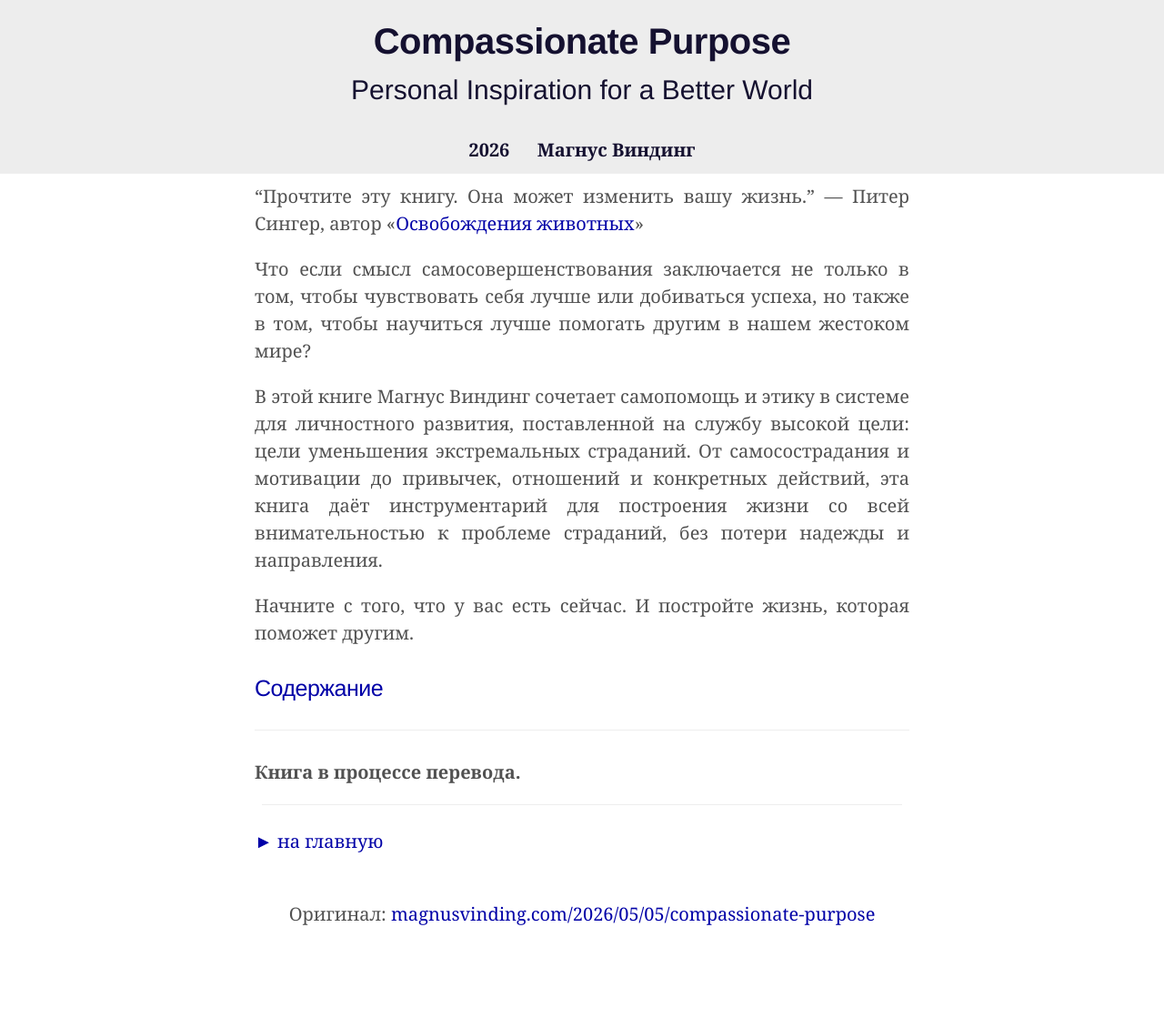
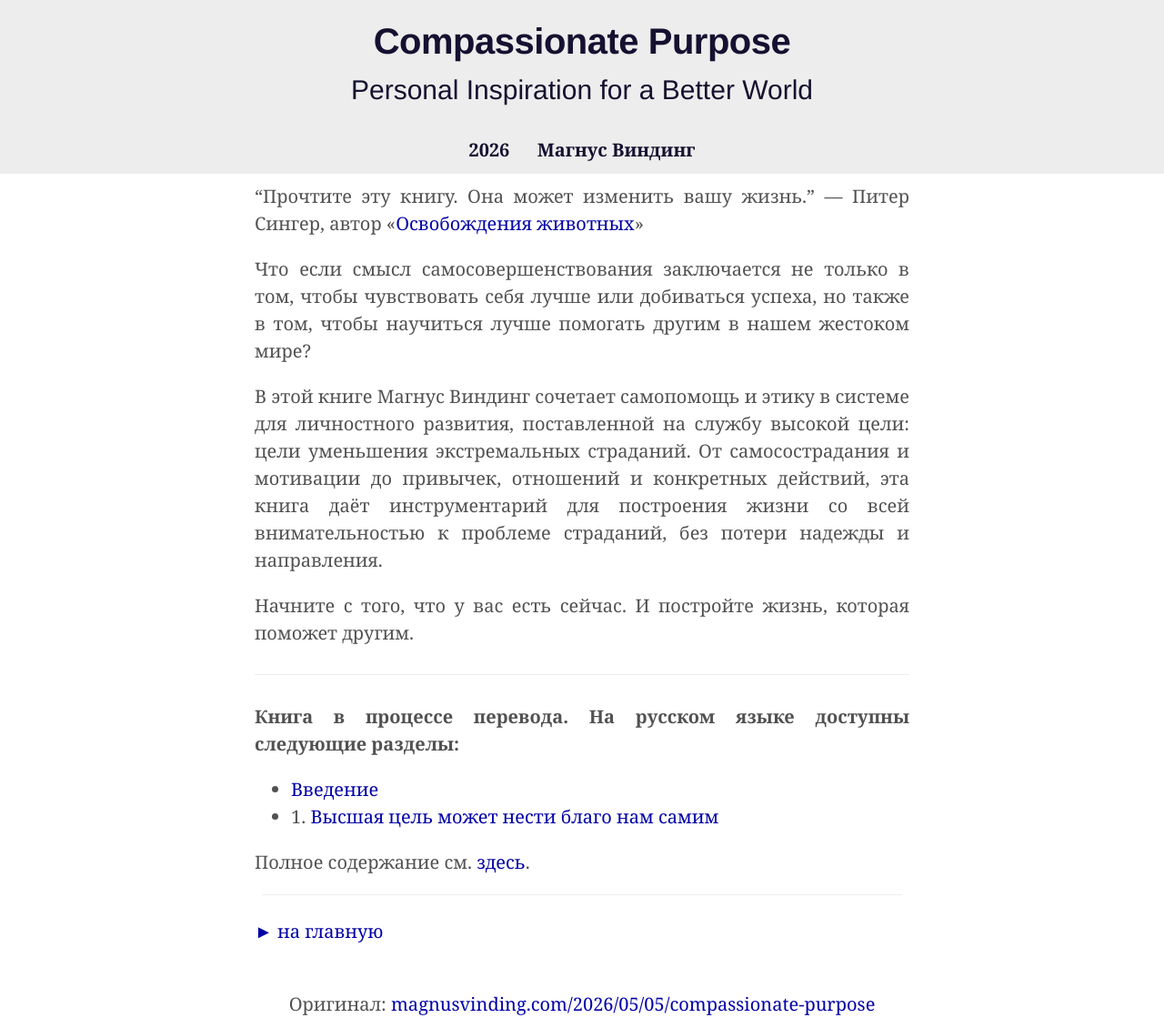
Before and after one commit to ReducingSuffering/reducingsuffering.github.io, a Jekyll site: the page built from compassionate-purpose/index.md, in a window 1280 px wide. Shown: the whole page at 91% size. Built offline with Jekyll 4.4.1, drawn with Linux system fonts in a browser that asks for light colours; before the commit the page ends 1020 px from its top, so only the background shows below that.

Commit message:
Update index.md

```diff
--- a/compassionate-purpose/index.md
+++ b/compassionate-purpose/index.md
@@ -16,8 +16,11 @@ excerpt: "Мир страдает, и страдания требуют, что
 
 Начните с того, что у вас есть сейчас. И постройте жизнь, которая поможет другим.
 
-<h3><a href="contents.html">Содержание</a></h3>
-
 ---
 
-<b>Книга в процессе перевода.</b>
+<b>Книга в процессе перевода. На русском языке доступны следующие разделы:</b>
+
+- [Введение](introduction.html)
+- 1\. [Высшая цель может нести благо нам самим](purpose-can-be-good-for-us.html)
+
+Полное содержание см. [здесь](contents.html).
```
